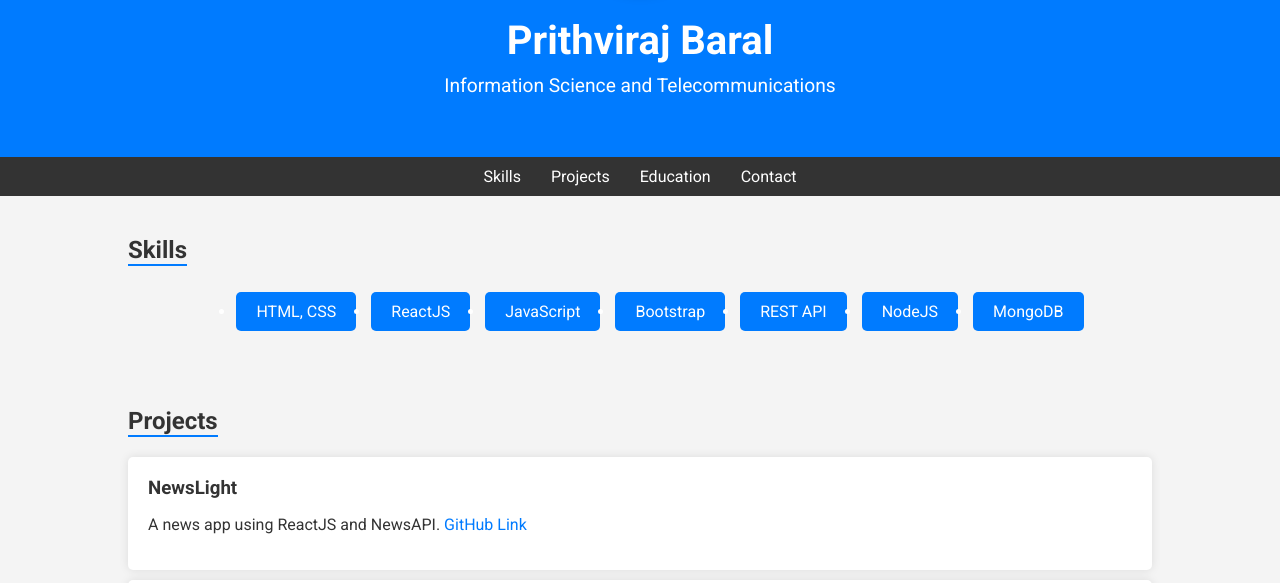
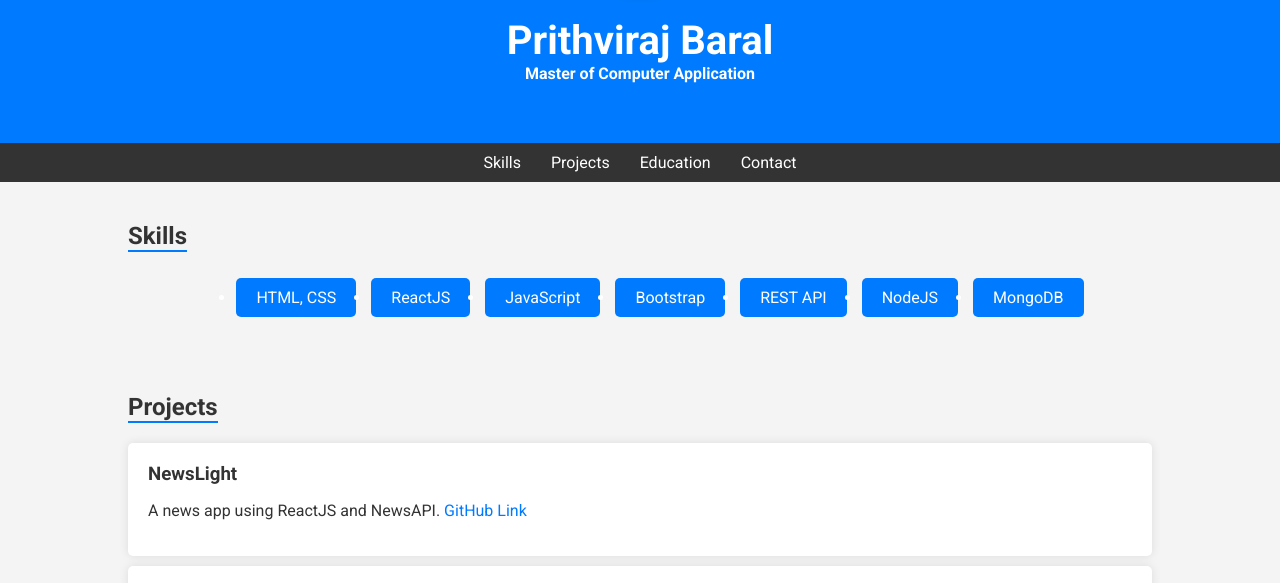
Before and after one commit to prithvirajbaral/portfolio, a plain HTML site: page index.html in a window 1280 px wide. Shown: the part 213-796 px from the top of the page. Drawn offline with Linux system fonts and the light colour scheme.

Commit message:
changed qualification

```diff
--- a/index.html
+++ b/index.html
@@ -15,7 +15,7 @@
             <img src="profile.jpg" alt="Profile Picture" class="profile-pic">
             <div class="header-text">
                 <h1>Prithviraj Baral</h1>
-                <p>Information Science and Telecommunications</p>
+                <b>Master of Computer Application</b>
             </div>
         </div>
     </header>
```
